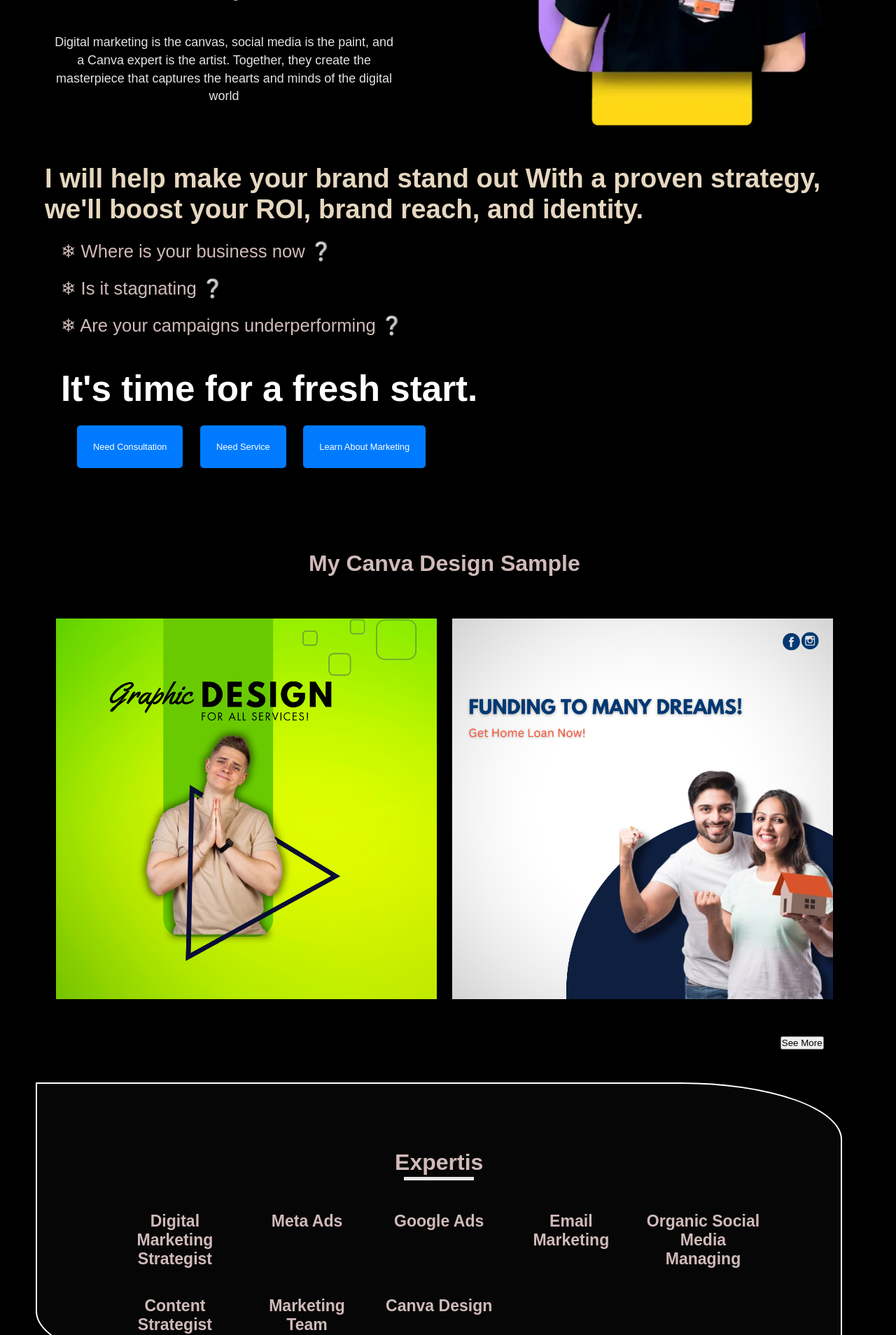
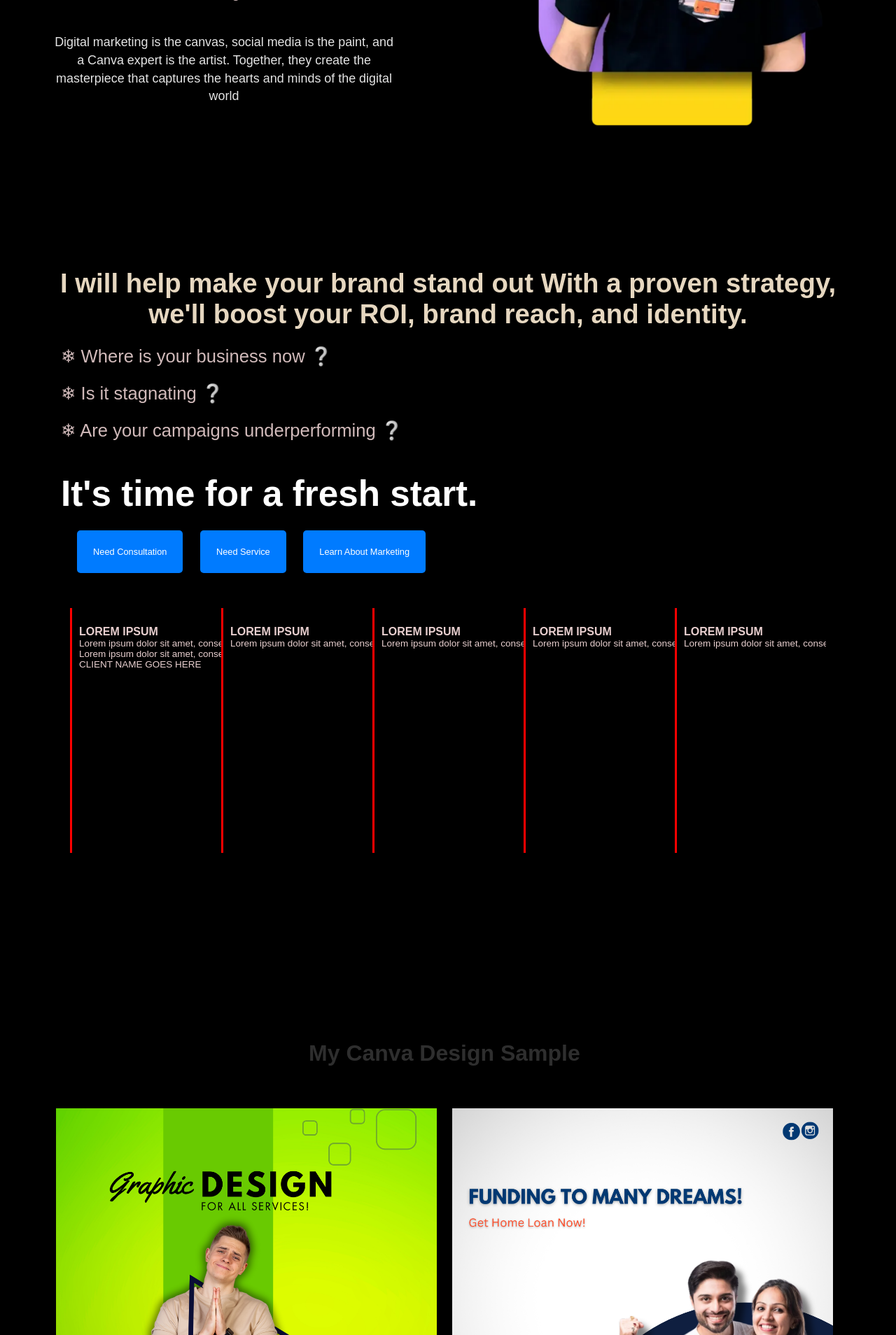
Before and after one commit to prasunbhattacharyay30/main, a Flask app: page / in a window 1280 px wide. Shown: the part 490-2398 px from the top of the page at 70% size. Run offline with Flask 3, Linux system fonts and the light colour scheme.

Commit message:
added about me

```diff
--- a/templates/index.html
+++ b/templates/index.html
@@ -14,9 +14,11 @@
         0% {
             transform: translateX(-100vw);
         }
+
         50% {
             transform: translateX(50px);
         }
+
         100% {
             transform: translateX(0);
         }
@@ -29,22 +31,26 @@
     .section_1_items.animate .p2 {
         animation: ptag 4s;
     }
+
     .section_1_items.animate .p3 {
         animation: ptag 5s;
     }
+
     @keyframes ptag {
         0% {
             transform: translateX(100vw);
         }
+
         50% {
             transform: translateX(50px);
         }
+
         100% {
             transform: translateX(0);
         }
     }
 
-    .section_1_items.animate h2  {
+    .section_1_items.animate h2 {
         color: #fff;
         font-size: 4vw;
         padding: 2%;
@@ -62,9 +68,11 @@
             transform: translateX(-100vw);
             opacity: 0;
         }
+
         70% {
             transform: translateX(30vw);
         }
+
         100% {
             transform: translateX(0);
             opacity: 1;
@@ -83,9 +91,11 @@
         0% {
             transform: translateX(-100vw);
         }
+
         50% {
             transform: translateX(50px);
         }
+
         100% {
             transform: translateX(0);
         }
@@ -124,6 +134,143 @@
         background-color: #0056b3;
         color: #fff;
     }
+
+    @import url(http://fonts.googleapis.com/css?family=Open+Sans);
+    @import url(http://fonts.googleapis.com/css?family=Montserrat:700);
+
+    h1 {
+        text-align: center;
+        font-family: Montserrat, sans-serif;
+        color: #333;
+        margin-top: 150px;
+    }
+
+    .accordion {
+        width: 100%;
+        max-width: 1080px;
+        height: 350px;
+        overflow: hidden;
+        margin: 50px auto;
+    }
+
+    .accordion ul {
+        width: 100%;
+        display: table;
+        table-layout: fixed;
+        margin: 0;
+        padding: 0;
+    }
+
+    .accordion ul li {
+        display: table-cell;
+        vertical-align: bottom;
+        position: relative;
+        width: 16.666%;
+        height: 350px;
+        background-repeat: no-repeat;
+        background-position: center center;
+        transition: all 500ms ease;
+        background-color: black;
+        border-style: solid;
+        border-color: red;
+        border-width: 0px 0px 0px 3px;
+    }
+
+    .accordion ul li div {
+        display: block;
+        overflow: hidden;
+        width: 100%;
+    }
+
+    .accordion ul li div a {
+        display: block;
+        height: 350px;
+        width: 100%;
+        position: relative;
+        z-index: 3;
+        vertical-align: bottom;
+        padding: 15px 20px;
+        box-sizing: border-box;
+        color: #fff;
+        text-decoration: none;
+        font-family: Open Sans, sans-serif;
+        transition: all 200ms ease;
+    }
+
+    .accordion ul li div a * {
+        opacity: 1;
+        margin: 0;
+        padding-left: 10px;
+        width: 100%;
+        position: relative;
+        z-index: 5;
+        white-space: nowrap;
+        -webkit-transform: translateX(-20px);
+        transform: translateX(-20px);
+        -webkit-transition: all 500ms ease;
+        transition: all 500ms ease;
+    }
+
+    .accordion ul li div a h2 {
+        font-family: Montserrat, sans-serif;
+        font-size: 16px;
+        text-transform: uppercase;
+        margin-top: 10px;
+    }
+
+    .accordion ul li div a p {
+        font-size: 13.5px;
+    }
+
+    .client {
+        font-family: Montserrat, sans-serif;
+        text-overflow: clip;
+        font-size: 16px;
+        text-transform: uppercase;
+        margin-top: 160px;
+
+    }
+
+    .accordion ul:hover li {
+        width: 8%;
+    }
+
+    .accordion ul:hover li:hover {
+        width: 60%;
+    }
+
+    .accordion ul:hover li:hover a {
+        background: rgba(0, 0, 0, 0.4);
+    }
+
+    .accordion ul:hover li:hover a * {
+        opacity: 1;
+        -webkit-transform: translateX(0);
+        transform: translateX(0);
+    }
+
+    @media screen and (max-width: 600px) {
+
+        body {
+            margin: 0;
+        }
+
+        .accordion {
+            height: auto;
+        }
+
+        .accordion ul li,
+        .accordion ul li:hover,
+        .accordion ul:hover li,
+        .accordion ul:hover li:hover {
+            position: relative;
+            display: table;
+            table-layout: fixed;
+            width: 100%;
+            -webkit-transition: none;
+            transition: none;
+        }
+    }
 </style>
 {% endblock %}
 {% block body %}
@@ -153,8 +300,9 @@
 <section class="section_1">
     <div class="section_1_child">
         <div class="section_1_items">
-            <h1>I will help make your brand stand out With a proven strategy, we'll boost your ROI, brand reach, and identity.</h1>
-            <p class="p1"> <span> &#10052 </span>  Where is your business now <span> &#10068 </span></p>
+            <h1>I will help make your brand stand out With a proven strategy, we'll boost your ROI, brand reach, and
+                identity.</h1>
+            <p class="p1"> <span> &#10052 </span> Where is your business now <span> &#10068 </span></p>
             <p class="p2"> <span> &#10052 </span> Is it stagnating <span> &#10068 </span></p>
             <p class="p3"> <span> &#10052 </span> Are your campaigns underperforming <span> &#10068 </span></p>
             <h2 class="start"> <span class="h2tag">It's time for a fresh start.</span></h2>
@@ -180,6 +328,43 @@
         observer.observe(section1Items);
     });
 </script>
+
+<div class="accordion">
+    <ul>
+      <li>
+        <div> <a href="#">
+          <h2>Lorem Ipsum</h2>
+          <p>Lorem ipsum dolor sit amet, consectetur adipiscing elit</p>
+          <p>Lorem ipsum dolor sit amet, consectetur adipiscing elit</p>
+          <p class="client">Client name goes here</p>
+          </a> </div>
+      </li>
+      <li>
+        <div> <a href="#">
+          <h2>Lorem Ipsum</h2>
+          <p>Lorem ipsum dolor sit amet, consectetur adipiscing elit</p>
+          </a> </div>
+      </li>
+      <li>
+        <div> <a href="#">
+          <h2>Lorem Ipsum</h2>
+          <p>Lorem ipsum dolor sit amet, consectetur adipiscing elit</p>
+          </a> </div>
+      </li>
+      <li>
+        <div> <a href="#">
+          <h2>Lorem Ipsum</h2>
+          <p>Lorem ipsum dolor sit amet, consectetur adipiscing elit</p>
+          </a> </div>
+      </li>
+      <li>
+        <div> <a href="#">
+          <h2>Lorem Ipsum</h2>
+          <p>Lorem ipsum dolor sit amet, consectetur adipiscing elit</p>
+          </a> </div>
+      </li>
+    </ul>
+  </div>
 <div class="design">
     <h1>My Canva Design Sample</h1>
     <div class="design_child">
@@ -235,5 +420,7 @@
     </div>
 </div>
 
-<span class="h2r" style="background-color: chartreuse; color:darkviolet; padding-left: 4px; border-radius: 30%; margin-right: 4px;" > &#10004 </span>
+<span class="h2r"
+    style="background-color: chartreuse; color:darkviolet; padding-left: 4px; border-radius: 30%; margin-right: 4px;">
+    &#10004 </span>
 {% endblock %}
```
